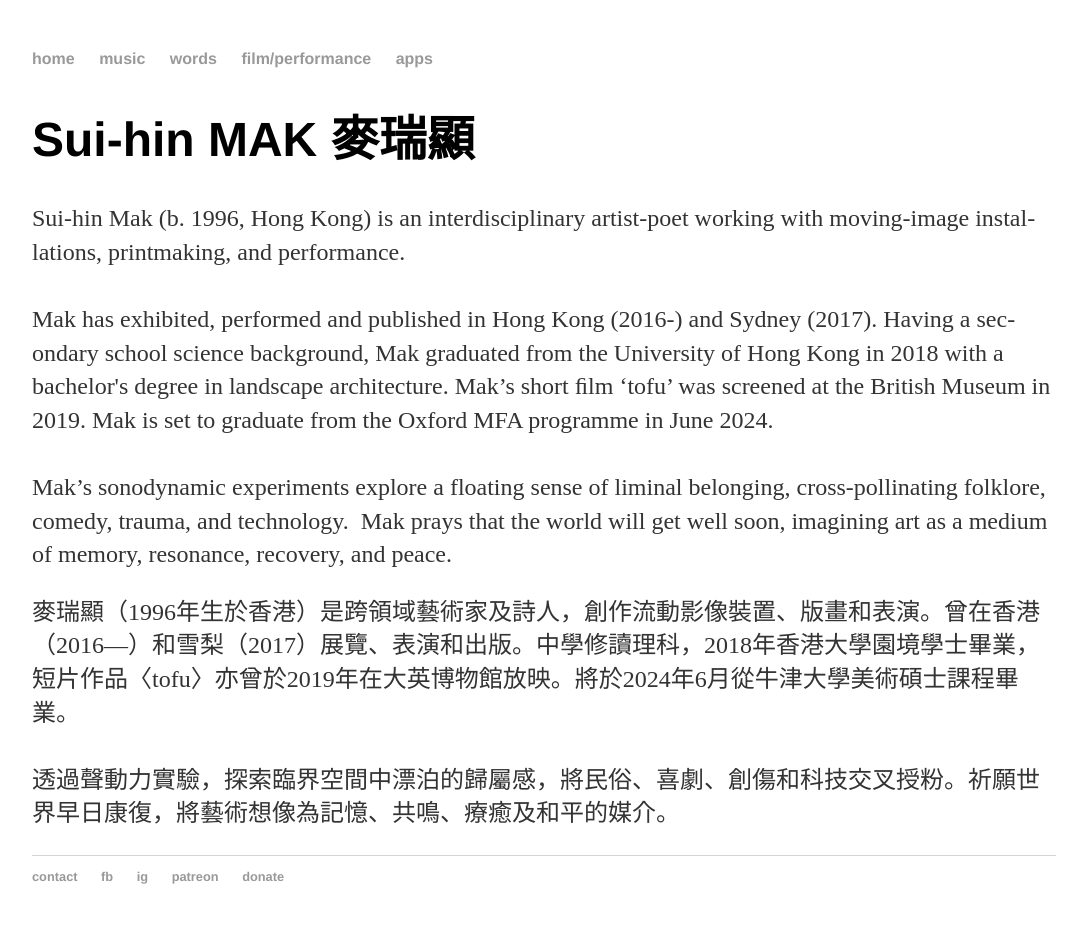
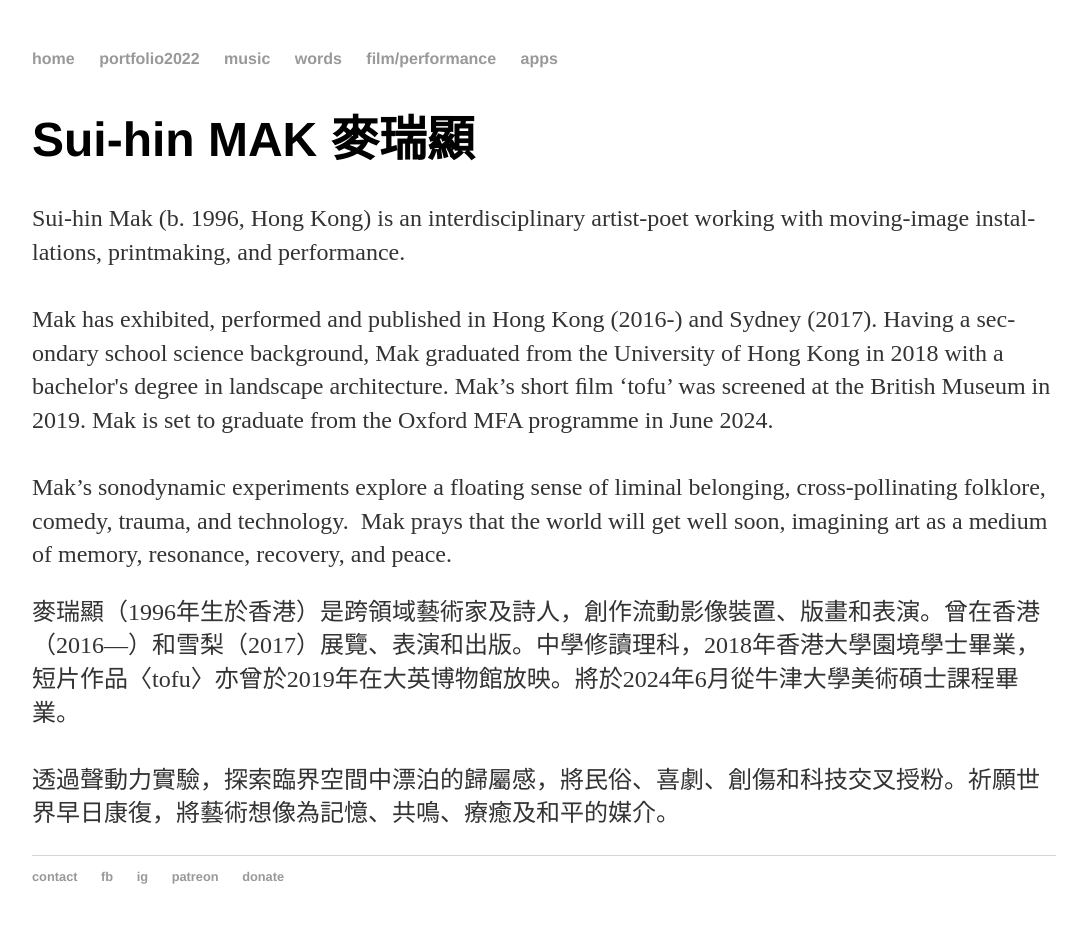
Before and after one commit to maksuihin/maksuihin.github.io, a Jekyll site: the page built from index.html, in a window 1280 px wide. Shown: the whole page, without its empty margins (96-1183 px from the left). Built offline with Jekyll 4.4.1, drawn with Linux system fonts in a browser that asks for light colours.

Commit message:
Update default.html

```diff
--- a/_layouts/default.html
+++ b/_layouts/default.html
@@ -18,6 +18,7 @@
 			<nav>
 	    		<ul>
 	        		<li><a href="/">home</a></li>
+				<li><a href="/portfolio2022">portfolio2022</a></li>
 		        	<li><a href="/music">music</a></li>
 				<li><a href="/writings">words</a></li>
 				<li><a href="/performance">film/performance</a></li>
```
